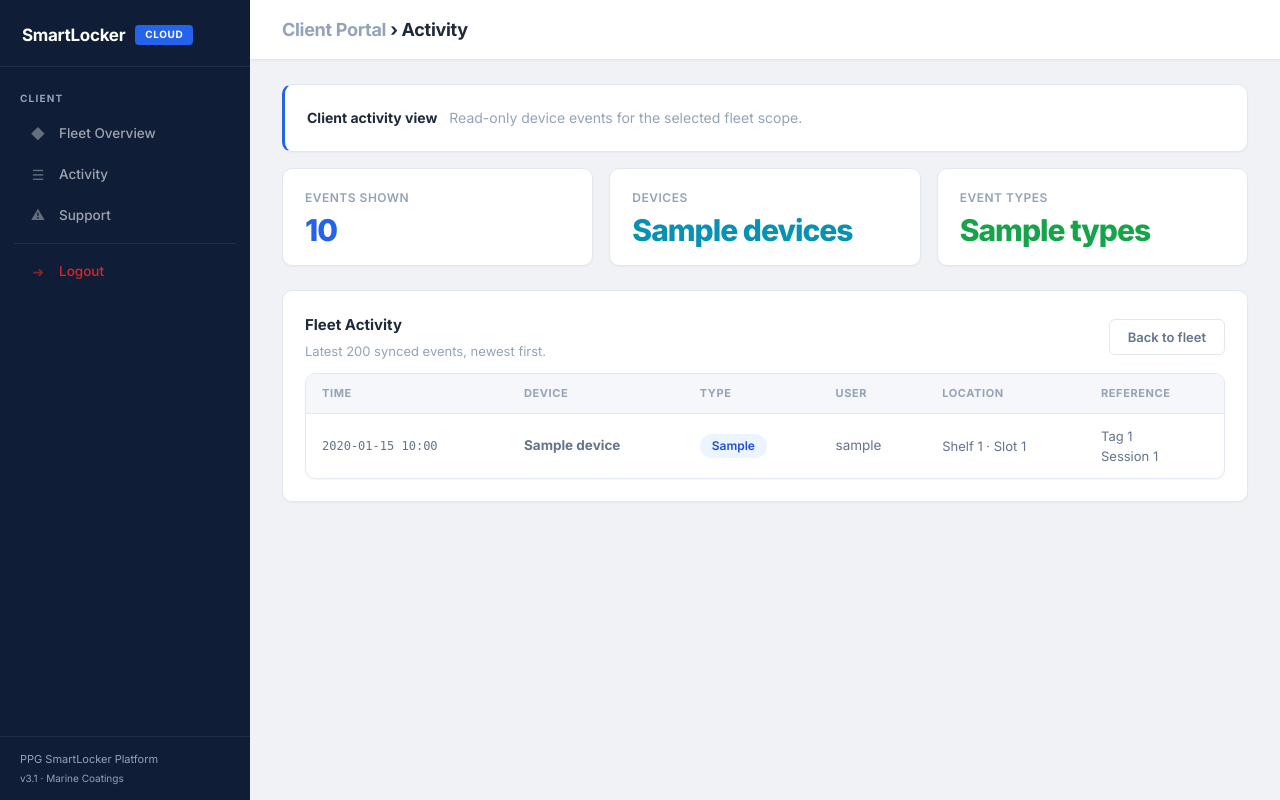
After one commit to TheGuideProject/smartlocker-cloud, a FastAPI app: template app/web/templates/owner/activity.html in a window 1280 px wide. The commit adds this page. Run offline with FastAPI, Linux system fonts and the light colour scheme; the template is opened without the code that fills it: most values are stand-ins (such as "Sample title", 1, 10 or a date in 2020); some libraries are stand-ins or nearby versions.

Commit message:
Add client activity view

```diff
--- a/app/web/templates/owner/_client_nav.html
+++ b/app/web/templates/owner/_client_nav.html
@@ -1,5 +1,6 @@
 <li class="nav-section" style="padding: 16px 20px 6px; font-size: 10px; font-weight: 700; letter-spacing: 1.2px; text-transform: uppercase; color: var(--text-muted); list-style: none;">Client</li>
 <li><a href="/client/" class="{% if active == 'client_dashboard' %}active{% endif %}"><span class="nav-icon">&#9670;</span> Fleet Overview</a></li>
+<li><a href="/client/activity{% if company_id %}?company_id={{ company_id }}{% endif %}" class="{% if active == 'client_activity' %}active{% endif %}"><span class="nav-icon">&#9776;</span> Activity</a></li>
 <li><a href="/client/support" class="{% if active == 'client_support' %}active{% endif %}"><span class="nav-icon">&#9888;</span> Support</a></li>
 <li class="nav-divider"></li>
 {% if is_ppg_staff %}
--- /dev/null
+++ b/app/web/templates/owner/activity.html
@@ -0,0 +1,77 @@
+{% extends "base.html" %}
+
+{% block title %}Activity - Client Portal{% endblock %}
+{% block page_title %}
+<a href="/client/" style="color: var(--text-muted); text-decoration: none;">Client Portal</a> &rsaquo; Activity
+{% endblock %}
+
+{% block nav %}
+{% include "owner/_client_nav.html" %}
+{% endblock %}
+
+{% block content %}
+<div class="panel" style="border-left: 3px solid var(--accent-blue); margin-bottom: 16px;">
+    <strong>Client activity view</strong>
+    <span style="color: var(--text-muted); margin-left: 8px;">Read-only device events for the selected fleet scope.</span>
+</div>
+
+<div class="stats-grid">
+    <div class="stat-card"><div class="label">Events Shown</div><div class="value blue">{{ stats.total }}</div></div>
+    <div class="stat-card"><div class="label">Devices</div><div class="value teal">{{ stats.devices }}</div></div>
+    <div class="stat-card"><div class="label">Event Types</div><div class="value green">{{ stats.types }}</div></div>
+</div>
+
+<div class="panel">
+    <div class="flex justify-between items-center mb-3">
+        <div>
+            <div class="panel-title" style="margin-bottom: 4px;">Fleet Activity</div>
+            <div style="color: var(--text-muted); font-size: 13px;">Latest 200 synced events, newest first.</div>
+        </div>
+        <a href="/client/" class="btn btn-secondary" style="font-size: 13px;">Back to fleet</a>
+    </div>
+
+    <table class="data-table">
+        <thead>
+            <tr>
+                <th>Time</th>
+                <th>Device</th>
+                <th>Type</th>
+                <th>User</th>
+                <th>Location</th>
+                <th>Reference</th>
+            </tr>
+        </thead>
+        <tbody>
+        {% for event in events %}
+        <tr>
+            <td style="white-space: nowrap;">
+                <span class="font-mono" style="font-size: 12px;">{{ event.timestamp.strftime('%Y-%m-%d %H:%M') if event.timestamp else '-' }}</span>
+            </td>
+            <td>
+                <strong>{{ event.device.name or event.device.device_id if event.device else event.device_id }}</strong>
+            </td>
+            <td>
+                <span class="type-badge" style="background: rgba(96,165,250,0.12); color: var(--info-text);">
+                    {{ event.event_type.replace('_', ' ').title() if event.event_type else '-' }}
+                </span>
+            </td>
+            <td>{{ event.user_name or '-' }}</td>
+            <td style="font-size: 13px; color: var(--text-secondary);">
+                {% if event.shelf_id %}Shelf {{ event.shelf_id }}{% endif %}
+                {% if event.slot_id %}{% if event.shelf_id %} &middot; {% endif %}Slot {{ event.slot_id }}{% endif %}
+                {% if not event.shelf_id and not event.slot_id %}-{% endif %}
+            </td>
+            <td style="font-size: 13px; color: var(--text-secondary);">
+                {% if event.tag_id %}Tag {{ event.tag_id[:12] }}{% endif %}
+                {% if event.session_id %}{% if event.tag_id %}<br>{% endif %}Session {{ event.session_id[:8] }}{% endif %}
+                {% if not event.tag_id and not event.session_id %}-{% endif %}
+            </td>
+        </tr>
+        {% endfor %}
+        {% if not events %}
+        <tr><td colspan="6" style="color: var(--text-muted); text-align: center; padding: 28px;">No synced activity for this fleet scope.</td></tr>
+        {% endif %}
+        </tbody>
+    </table>
+</div>
+{% endblock %}
--- a/app/web/templates/owner/dashboard.html
+++ b/app/web/templates/owner/dashboard.html
@@ -148,6 +148,9 @@
     <div style="color: var(--text-muted); font-size: 14px;">No events in the last 24 hours.</div>
 </div>
 {% endif %}
+<div style="margin-top: 12px;">
+    <a href="/client/activity{% if company_id %}?company_id={{ company_id }}{% endif %}" class="btn btn-secondary" style="font-size: 13px;">View full activity</a>
+</div>
 
 <!-- Support Requests -->
 <div class="section-title" style="margin-top: 28px;">Open Support Requests</div>
```
Also changed, not shown: app/web/dashboard.py (+67 -0 lines), tests/test_client_template_contracts.py (+8 -1 lines), tests/test_platform_split_contracts.py (+23 -0 lines).
